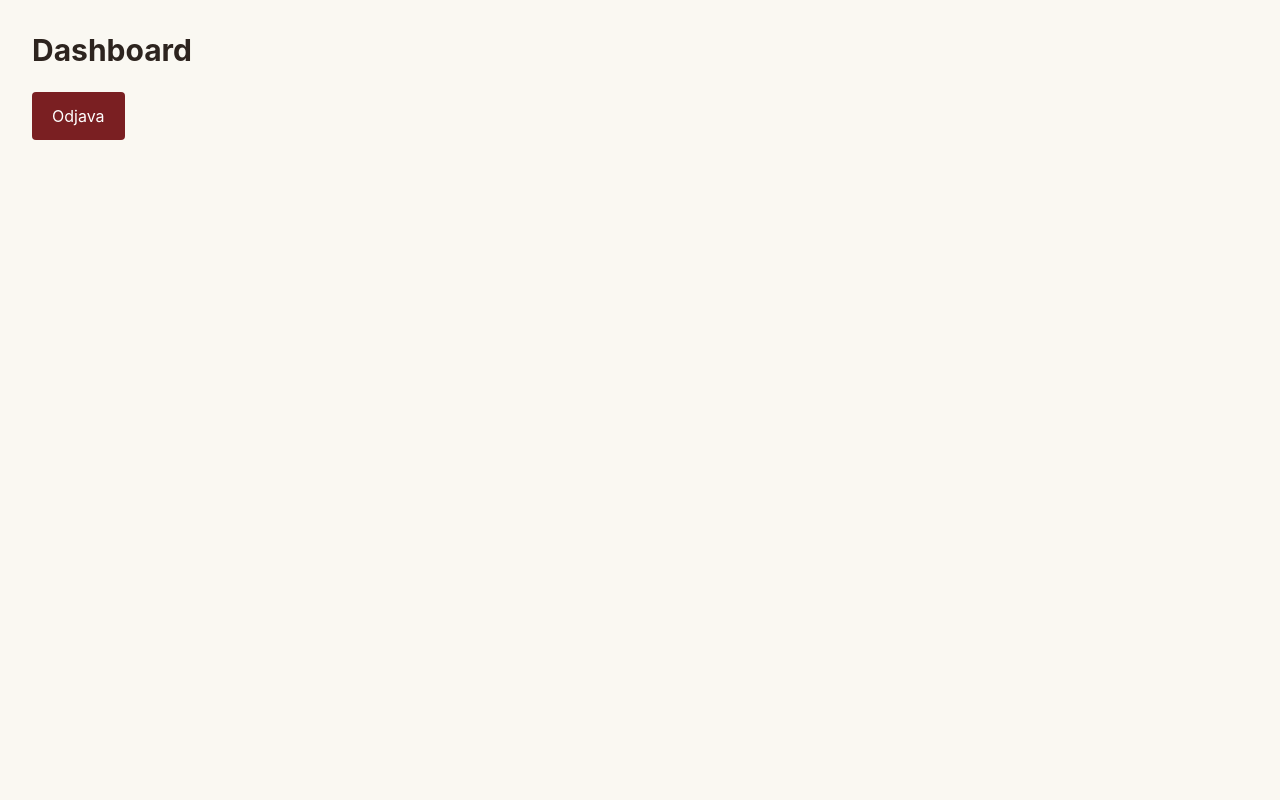
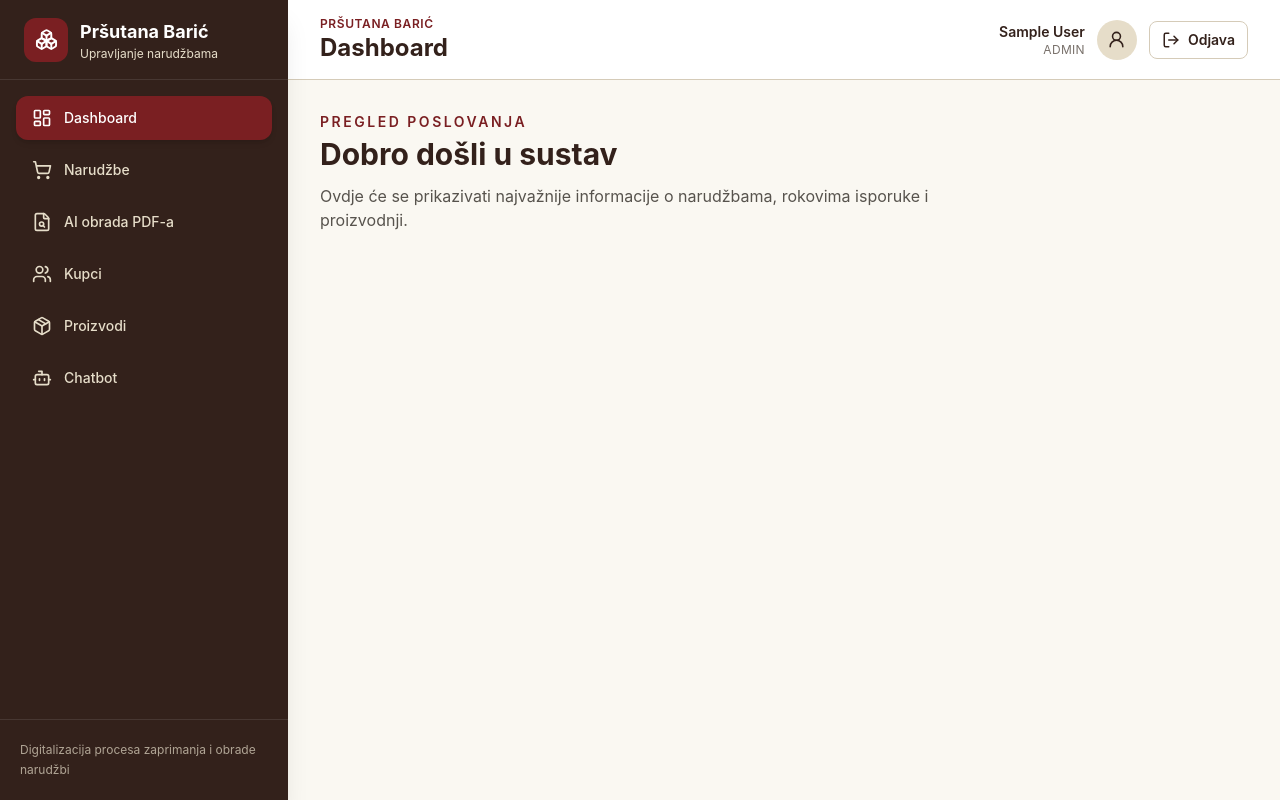
Before and after one commit to brebic4/digitalizacija-narudzbi-frontend, a Vue app: page /dashboard in a window 1280 px wide. Built offline with nearby package versions, Linux system fonts and the light colour scheme; no server answers; sample sign-in values are in the browser's storage.

Commit message:
Added app layout

```diff
--- /dev/null
+++ b/src/components/layout/AppHeader.vue
@@ -0,0 +1,86 @@
+<script setup>
+import { computed } from 'vue'
+import { useRoute, useRouter } from 'vue-router'
+import { LogOut, Menu, UserRound } from 'lucide-vue-next'
+
+import { useAuthStore } from '../../stores/auth'
+
+const emit = defineEmits(['toggle-sidebar'])
+
+const route = useRoute()
+const router = useRouter()
+const authStore = useAuthStore()
+
+const pageTitle = computed(() => {
+  return route.meta.title || 'Digitalizacija narudžbi'
+})
+
+const userFullName = computed(() => {
+  const firstName = authStore.user?.firstName || ''
+  const lastName = authStore.user?.lastName || ''
+
+  const fullName = `${firstName} ${lastName}`.trim()
+
+  return fullName || authStore.user?.email || 'Korisnik'
+})
+
+function logout() {
+  authStore.logout()
+  router.push('/login')
+}
+</script>
+
+<template>
+  <header
+    class="sticky top-0 z-30 flex h-20 items-center justify-between border-b border-brand-border bg-white/95 px-4 backdrop-blur sm:px-6 lg:px-8"
+  >
+    <div class="flex items-center gap-4">
+      <button
+        type="button"
+        class="rounded-lg border border-brand-border p-2 text-brand-brown-900 hover:bg-brand-cream-100 lg:hidden"
+        aria-label="Otvori navigaciju"
+        @click="emit('toggle-sidebar')"
+      >
+        <Menu :size="22" />
+      </button>
+
+      <div>
+        <p class="text-xs font-semibold uppercase tracking-wider text-brand-red-700">
+          Pršutana Barić
+        </p>
+
+        <h1 class="text-xl font-bold text-brand-brown-900 sm:text-2xl">
+          {{ pageTitle }}
+        </h1>
+      </div>
+    </div>
+
+    <div class="flex items-center gap-3">
+      <div class="hidden text-right sm:block">
+        <p class="text-sm font-semibold text-brand-brown-900">
+          {{ userFullName }}
+        </p>
+
+        <p class="text-xs uppercase tracking-wide text-stone-500">
+          {{ authStore.user?.role || 'korisnik' }}
+        </p>
+      </div>
+
+      <div
+        class="flex size-10 items-center justify-center rounded-full bg-brand-cream-200 text-brand-brown-900"
+      >
+        <UserRound :size="19" />
+      </div>
+
+      <button
+        type="button"
+        class="flex items-center gap-2 rounded-lg border border-brand-border px-3 py-2 text-sm font-semibold text-brand-brown-900 transition hover:border-brand-red-700 hover:bg-brand-red-700 hover:text-white"
+        @click="logout"
+      >
+        <LogOut :size="18" />
+
+        <span class="hidden sm:inline"> Odjava </span>
+      </button>
+    </div>
+  </header>
+</template>
--- /dev/null
+++ b/src/components/layout/AppSidebar.vue
@@ -0,0 +1,107 @@
+<script setup>
+import {
+  Bot,
+  Boxes,
+  FileSearch,
+  LayoutDashboard,
+  Package,
+  ShoppingCart,
+  Users,
+  X,
+} from 'lucide-vue-next'
+
+defineProps({
+  open: {
+    type: Boolean,
+    default: false,
+  },
+})
+
+const emit = defineEmits(['close'])
+
+const navigation = [
+  {
+    name: 'Dashboard',
+    to: '/dashboard',
+    icon: LayoutDashboard,
+  },
+  {
+    name: 'Narudžbe',
+    to: '/orders',
+    icon: ShoppingCart,
+  },
+  {
+    name: 'AI obrada PDF-a',
+    to: '/ai-processing',
+    icon: FileSearch,
+  },
+  {
+    name: 'Kupci',
+    to: '/customers',
+    icon: Users,
+  },
+  {
+    name: 'Proizvodi',
+    to: '/products',
+    icon: Package,
+  },
+  {
+    name: 'Chatbot',
+    to: '/chatbot',
+    icon: Bot,
+  },
+]
+</script>
+
+<template>
+  <div v-if="open" class="fixed inset-0 z-40 bg-black/50 lg:hidden" @click="emit('close')" />
+
+  <aside
+    class="fixed inset-y-0 left-0 z-50 flex w-72 flex-col bg-brand-brown-900 text-white shadow-xl transition-transform duration-200 lg:translate-x-0"
+    :class="open ? 'translate-x-0' : '-translate-x-full'"
+  >
+    <div class="flex h-20 items-center justify-between border-b border-white/10 px-6">
+      <RouterLink to="/dashboard" class="flex items-center gap-3" @click="emit('close')">
+        <div class="flex size-11 items-center justify-center rounded-xl bg-brand-red-700">
+          <Boxes :size="23" />
+        </div>
+
+        <div>
+          <p class="text-lg font-bold">Pršutana Barić</p>
+
+          <p class="text-xs text-brand-cream-200">Upravljanje narudžbama</p>
+        </div>
+      </RouterLink>
+
+      <button
+        type="button"
+        class="rounded-lg p-2 text-brand-cream-200 hover:bg-white/10 lg:hidden"
+        aria-label="Zatvori navigaciju"
+        @click="emit('close')"
+      >
+        <X :size="22" />
+      </button>
+    </div>
+
+    <nav class="flex-1 space-y-2 overflow-y-auto p-4">
+      <RouterLink
+        v-for="item in navigation"
+        :key="item.to"
+        :to="item.to"
+        class="flex items-center gap-3 rounded-xl px-4 py-3 text-sm font-medium text-brand-cream-200 transition hover:bg-white/10 hover:text-white"
+        active-class="bg-brand-red-700 text-white shadow-md"
+        @click="emit('close')"
+      >
+        <component :is="item.icon" :size="20" />
+
+        <span>{{ item.name }}</span>
+      </RouterLink>
+    </nav>
+
+    <div class="border-t border-white/10 p-5">
+      <p class="text-xs leading-5 text-brand-cream-200/70">
+        Digitalizacija procesa zaprimanja i obrade narudžbi
+      </p>
+    </div>
+  </aside>
+</template>
--- /dev/null
+++ b/src/layouts/AppLayout.vue
@@ -0,0 +1,31 @@
+<script setup>
+import { ref } from 'vue'
+import { RouterView } from 'vue-router'
+
+import AppSidebar from '../components/layout/AppSidebar.vue'
+import AppHeader from '../components/layout/AppHeader.vue'
+
+const sidebarOpen = ref(false)
+
+function toggleSidebar() {
+  sidebarOpen.value = !sidebarOpen.value
+}
+
+function closeSidebar() {
+  sidebarOpen.value = false
+}
+</script>
+
+<template>
+  <div class="min-h-screen bg-brand-cream-50">
+    <AppSidebar :open="sidebarOpen" @close="closeSidebar" />
+
+    <div class="lg:pl-72">
+      <AppHeader @toggle-sidebar="toggleSidebar" />
+
+      <main class="p-4 sm:p-6 lg:p-8">
+        <RouterView />
+      </main>
+    </div>
+  </div>
+</template>
--- a/src/router/index.js
+++ b/src/router/index.js
@@ -1,7 +1,13 @@
 import { createRouter, createWebHistory } from 'vue-router'
 
+import AppLayout from '../layouts/AppLayout.vue'
 import LoginView from '../views/auth/LoginView.vue'
 import DashboardView from '../views/dashboard/DashboardView.vue'
+import CustomersView from '../views/customers/CustomersView.vue'
+import ProductsView from '../views/products/ProductsView.vue'
+import OrdersView from '../views/orders/OrdersView.vue'
+import AiProcessingView from '../views/ai/AiProcessingView.vue'
+import ChatbotView from '../views/chatbot/ChatbotView.vue'
 
 import { useAuthStore } from '../stores/auth'
 
@@ -11,7 +17,7 @@ const router = createRouter({
   routes: [
     {
       path: '/',
-      redirect: '/login',
+      redirect: '/dashboard',
     },
     {
       path: '/login',
@@ -19,19 +25,69 @@ const router = createRouter({
       component: LoginView,
       meta: {
         guestOnly: true,
+        title: 'Prijava',
       },
     },
     {
-      path: '/dashboard',
-      name: 'dashboard',
-      component: DashboardView,
+      path: '/',
+      component: AppLayout,
       meta: {
         requiresAuth: true,
       },
+      children: [
+        {
+          path: 'dashboard',
+          name: 'dashboard',
+          component: DashboardView,
+          meta: {
+            title: 'Dashboard',
+          },
+        },
+        {
+          path: 'orders',
+          name: 'orders',
+          component: OrdersView,
+          meta: {
+            title: 'Narudžbe',
+          },
+        },
+        {
+          path: 'ai-processing',
+          name: 'ai-processing',
+          component: AiProcessingView,
+          meta: {
+            title: 'AI obrada PDF-a',
+          },
+        },
+        {
+          path: 'customers',
+          name: 'customers',
+          component: CustomersView,
+          meta: {
+            title: 'Kupci',
+          },
+        },
+        {
+          path: 'products',
+          name: 'products',
+          component: ProductsView,
+          meta: {
+            title: 'Proizvodi',
+          },
+        },
+        {
+          path: 'chatbot',
+          name: 'chatbot',
+          component: ChatbotView,
+          meta: {
+            title: 'AI chatbot',
+          },
+        },
+      ],
     },
     {
       path: '/:pathMatch(.*)*',
-      redirect: '/login',
+      redirect: '/dashboard',
     },
   ],
 })
@@ -40,11 +96,18 @@ router.beforeEach((to) => {
   const authStore = useAuthStore()
 
   if (to.meta.requiresAuth && !authStore.isAuthenticated) {
-    return '/login'
+    return {
+      name: 'login',
+      query: {
+        redirect: to.fullPath,
+      },
+    }
   }
 
   if (to.meta.guestOnly && authStore.isAuthenticated) {
-    return '/dashboard'
+    return {
+      name: 'dashboard',
+    }
   }
 })
 
--- /dev/null
+++ b/src/views/ai/AiProcessingView.vue
@@ -0,0 +1,7 @@
+<template>
+  <section>
+    <h2 class="text-2xl font-bold text-brand-brown-900">AI obrada PDF narudžbe</h2>
+
+    <p class="mt-2 text-stone-600">Ovdje će korisnik učitati i analizirati PDF narudžbu.</p>
+  </section>
+</template>
--- a/src/views/auth/LoginView.vue
+++ b/src/views/auth/LoginView.vue
@@ -1,6 +1,6 @@
 <script setup>
 import { ref } from 'vue'
-import { useRouter } from 'vue-router'
+import { useRouter, useRoute } from 'vue-router'
 
 import { login } from '../../services/auth.service'
 import { useAuthStore } from '../../stores/auth'
@@ -10,6 +10,7 @@ const password = ref('')
 const error = ref('')
 
 const router = useRouter()
+const route = useRoute()
 const authStore = useAuthStore()
 
 const handleLogin = async () => {
@@ -20,7 +21,10 @@ const handleLogin = async () => {
 
     authStore.setAuth(response.data.token, response.data.user)
 
-    router.push('/dashboard')
+    const redirectPath =
+      typeof route.query.redirect === 'string' ? route.query.redirect : '/dashboard'
+
+    router.push(redirectPath)
   } catch (err) {
     error.value = err.response?.data?.message || 'Prijava nije uspjela.'
   }
--- /dev/null
+++ b/src/views/chatbot/ChatbotView.vue
@@ -0,0 +1,7 @@
+<template>
+  <section>
+    <h2 class="text-2xl font-bold text-brand-brown-900">AI chatbot</h2>
+
+    <p class="mt-2 text-stone-600">Ovdje će zaposlenici postavljati pitanja o narudžbama.</p>
+  </section>
+</template>
--- /dev/null
+++ b/src/views/customers/CustomersView.vue
@@ -0,0 +1,7 @@
+<template>
+  <section>
+    <h2 class="text-2xl font-bold text-brand-brown-900">Kupci</h2>
+
+    <p class="mt-2 text-stone-600">Ovdje će se nalaziti evidencija kupaca.</p>
+  </section>
+</template>
--- a/src/views/dashboard/DashboardView.vue
+++ b/src/views/dashboard/DashboardView.vue
@@ -1,23 +1,16 @@
-<script setup>
-import { useRouter } from 'vue-router'
-import { useAuthStore } from '../../stores/auth'
+<template>
+  <section>
+    <div>
+      <p class="text-sm font-semibold uppercase tracking-[0.18em] text-brand-red-700">
+        Pregled poslovanja
+      </p>
 
-const router = useRouter()
-const authStore = useAuthStore()
+      <h2 class="mt-1 text-3xl font-bold text-brand-brown-900">Dobro došli u sustav</h2>
 
-function logout() {
-  authStore.logout()
-
-  router.push('/login')
-}
-</script>
-
-<template>
-  <main class="min-h-screen bg-brand-cream-50 p-8">
-    <h1 class="text-3xl font-bold">Dashboard</h1>
-
-    <button class="mt-6 rounded bg-brand-red-700 px-5 py-3 text-white" @click="logout">
-      Odjava
-    </button>
-  </main>
+      <p class="mt-3 max-w-2xl text-stone-600">
+        Ovdje će se prikazivati najvažnije informacije o narudžbama, rokovima isporuke i
+        proizvodnji.
+      </p>
+    </div>
+  </section>
 </template>
--- /dev/null
+++ b/src/views/orders/OrdersView.vue
@@ -0,0 +1,7 @@
+<template>
+  <section>
+    <h2 class="text-2xl font-bold text-brand-brown-900">Narudžbe</h2>
+
+    <p class="mt-2 text-stone-600">Ovdje će se nalaziti pregled narudžbi.</p>
+  </section>
+</template>
--- /dev/null
+++ b/src/views/products/ProductsView.vue
@@ -0,0 +1,7 @@
+<template>
+  <section>
+    <h2 class="text-2xl font-bold text-brand-brown-900">Proizvodi</h2>
+
+    <p class="mt-2 text-stone-600">Ovdje će se nalaziti evidencija proizvoda.</p>
+  </section>
+</template>
```
